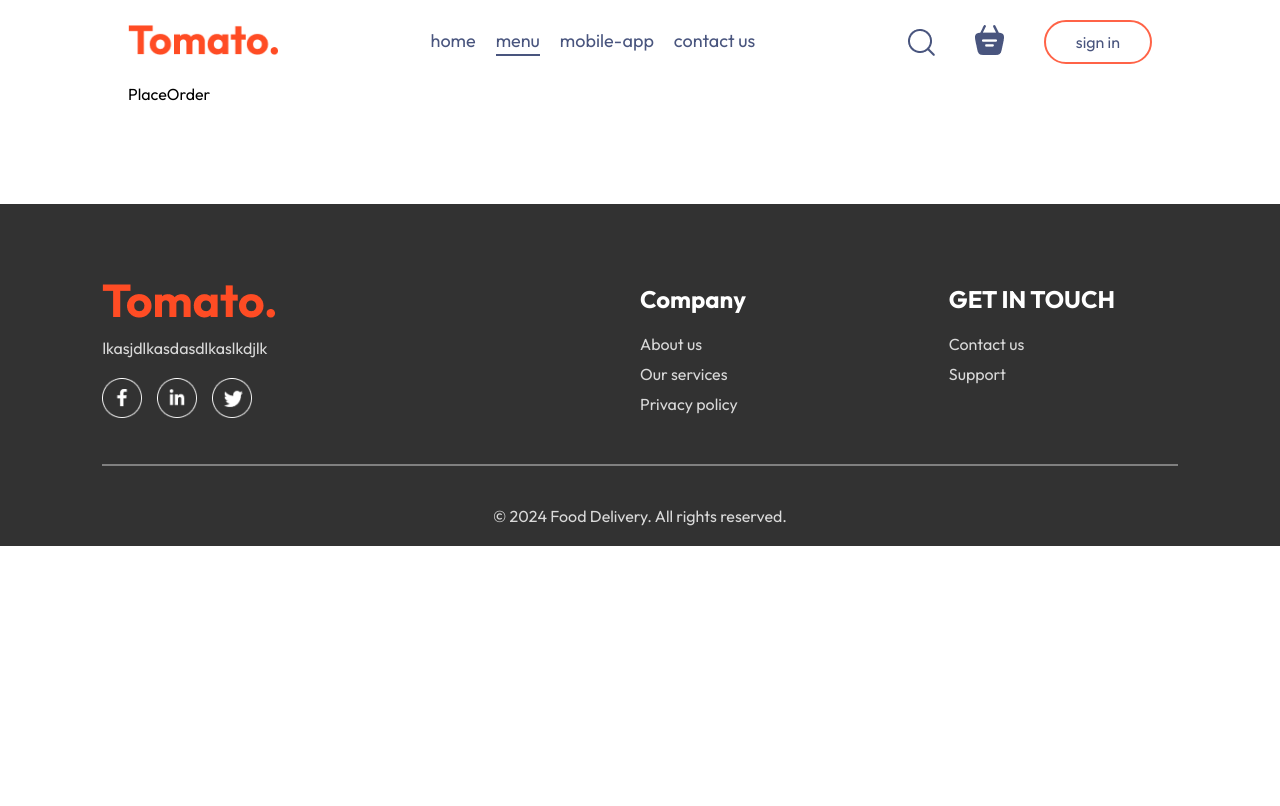
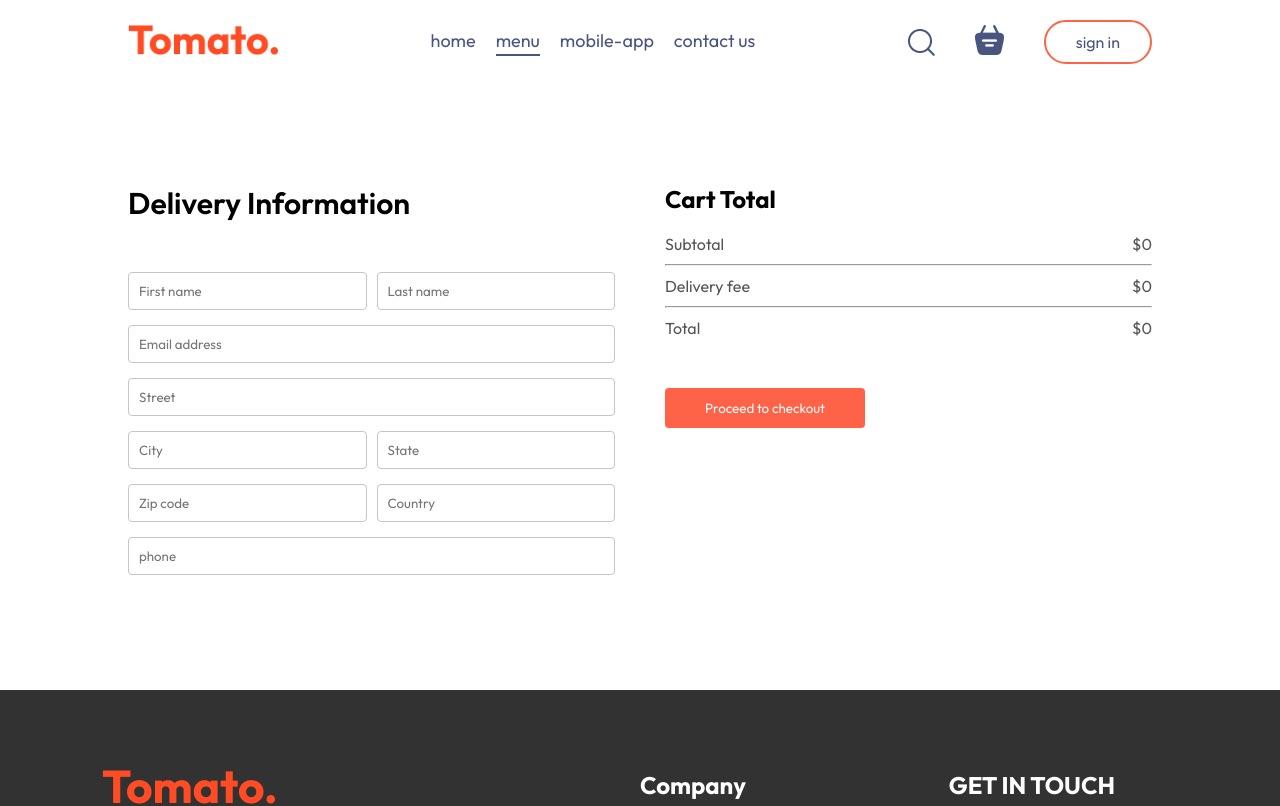
Before and after one commit to truongnhat140104/CNPM, a React (Vite) app in the folder food-deliver/front-end/: page /order in a window 1280 px wide. Shown: the top 806 px of the page. Built offline with nearby package versions, Linux system fonts and the light colour scheme.

Commit message:
add and done order

```diff
--- a/food-deliver/front-end/src/pages/Cart/Cart.jsx
+++ b/food-deliver/front-end/src/pages/Cart/Cart.jsx
@@ -46,16 +46,16 @@
 
             <div className="cart-total-details">
               <p>Delivery fee</p>
-              <p>${2}</p>
+              <p>${getTotalCartAmount()===0?0:2}</p>
             </div>
             <hr />
 
             <div className="cart-total-details">
               <p>Total</p>
-              <p>${getTotalCartAmount()+2}</p>
+              <p>${getTotalCartAmount()===0?0:getTotalCartAmount()+2}</p>
             </div>
           </div>
-          <button>Proceed to checkout</button>
+          <button onClick={()=>navigate('/order')}>Proceed to checkout</button>
         </div>
         <div className='cart-promocode'>
           <div>
--- a/food-deliver/front-end/src/pages/PlaceOrder/PlaceOrder.css
+++ b/food-deliver/front-end/src/pages/PlaceOrder/PlaceOrder.css
@@ -0,0 +1,41 @@
+.place-order {
+    display: flex;
+    align-items: start;
+    justify-content: space-between;
+    gap: 50px;
+    margin-top: 100px;
+}
+
+.place-order-left {
+    width: 100%;
+    max-width: max(30%, 500px);
+}
+
+.place-order-left .title {
+    font-size: 30px;
+    font-weight: 600;
+    margin-bottom: 50px;
+}
+
+.place-order-left input {
+    margin-bottom: 15px;
+    width: 100%;
+    padding: 10px;
+    border: 1px solid #c5c5c5;
+    border-radius: 4px;
+    outline-color: tomato;
+}
+
+.place-order-left .multi-fields {
+    display: flex;
+    gap: 10px;
+}
+
+.place-order-right {
+    width: 100%;
+    max-width: max(40%, 500px);
+}
+
+.place-order .cart-total button {
+    margin-top: 30px;
+}
--- a/food-deliver/front-end/src/pages/PlaceOrder/PlaceOrder.jsx
+++ b/food-deliver/front-end/src/pages/PlaceOrder/PlaceOrder.jsx
@@ -1,9 +1,62 @@
-import React from 'react'
+import React, {useContext} from 'react'
 import './PlaceOrder.css'
+import { StoreContext } from '../../context/StoreContext'
 
 const PlaceOrder = () => {
+
+  const {getTotalCartAmount} = useContext(StoreContext)
+
   return (
-    <div>PlaceOrder</div>
+    <form className="place-order">
+      <div className="place-order-left">
+        <p className="title">Delivery Information</p>
+
+        <div className="multi-fields">
+            <input type="text" placeholder="First name" />
+            <input type="text" placeholder="Last name" />
+        </div>
+
+        <input type="email" placeholder="Email address" />
+        <input type="text" placeholder="Street" />
+
+        <div className="multi-fields">
+            <input type="text" placeholder="City" />
+            <input type="text" placeholder="State" />
+        </div>
+
+        <div className="multi-fields">
+            <input type="text" placeholder="Zip code" />
+            <input type="text" placeholder="Country" />
+        </div>
+        <input type="text" placeholder='phone' />
+    </div>
+
+    <div className="place-order-right">
+      <div className="cart-total">
+        <h2>Cart Total</h2>
+          <div>
+            <div className="cart-total-details">
+              <p>Subtotal</p>
+              <p>${getTotalCartAmount()}</p>
+            </div>
+            <hr />
+
+            <div className="cart-total-details">
+              <p>Delivery fee</p>
+              <p>${getTotalCartAmount()===0?0:2}</p>
+            </div>
+            <hr />
+
+            <div className="cart-total-details">
+              <p>Total</p>
+              <p>${getTotalCartAmount()===0?0:getTotalCartAmount()+2}</p>
+            </div>
+          </div>
+          <button>Proceed to checkout</button>
+      </div>
+    </div>
+    </form>
+
   )
 }
 
```
